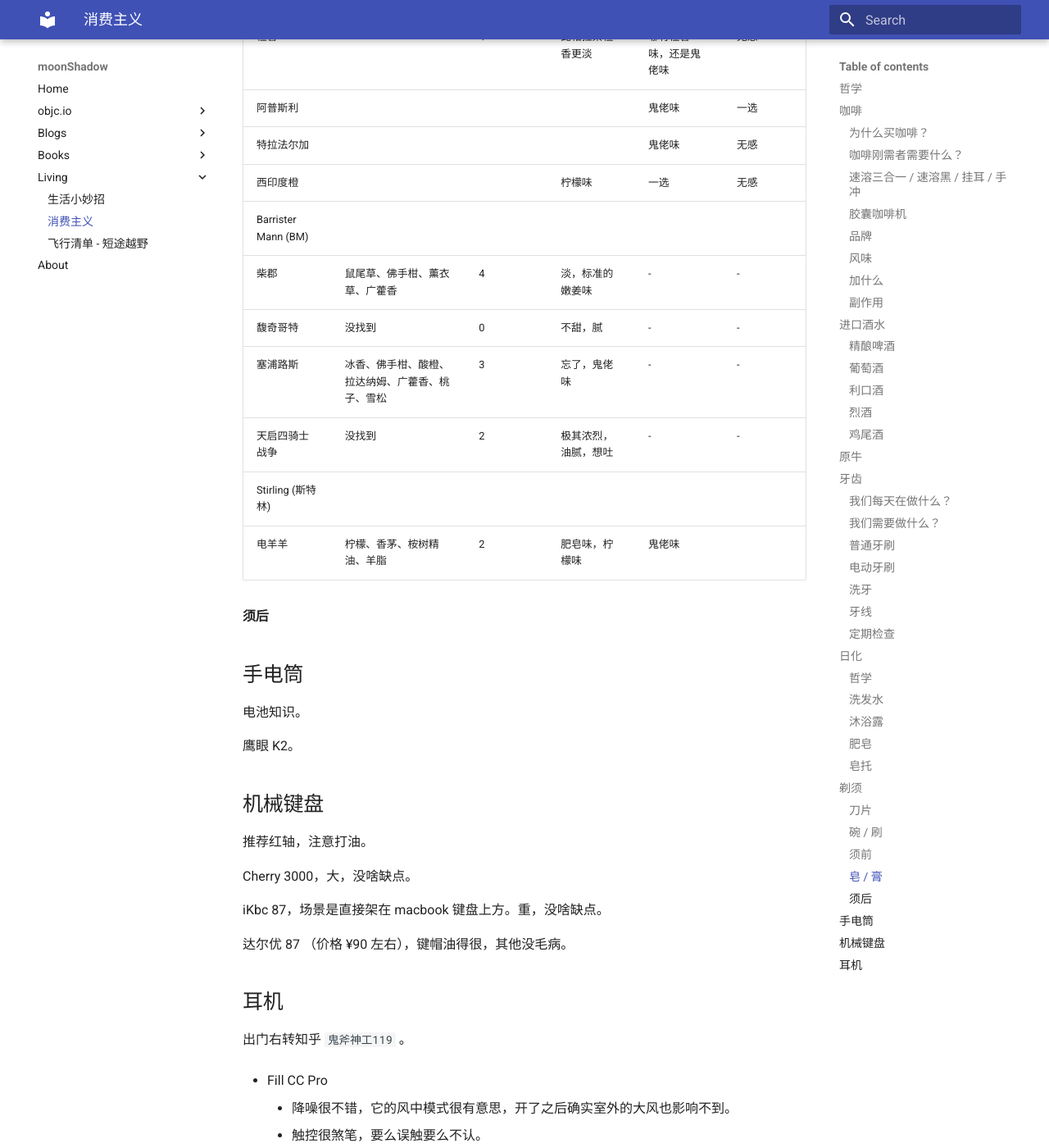
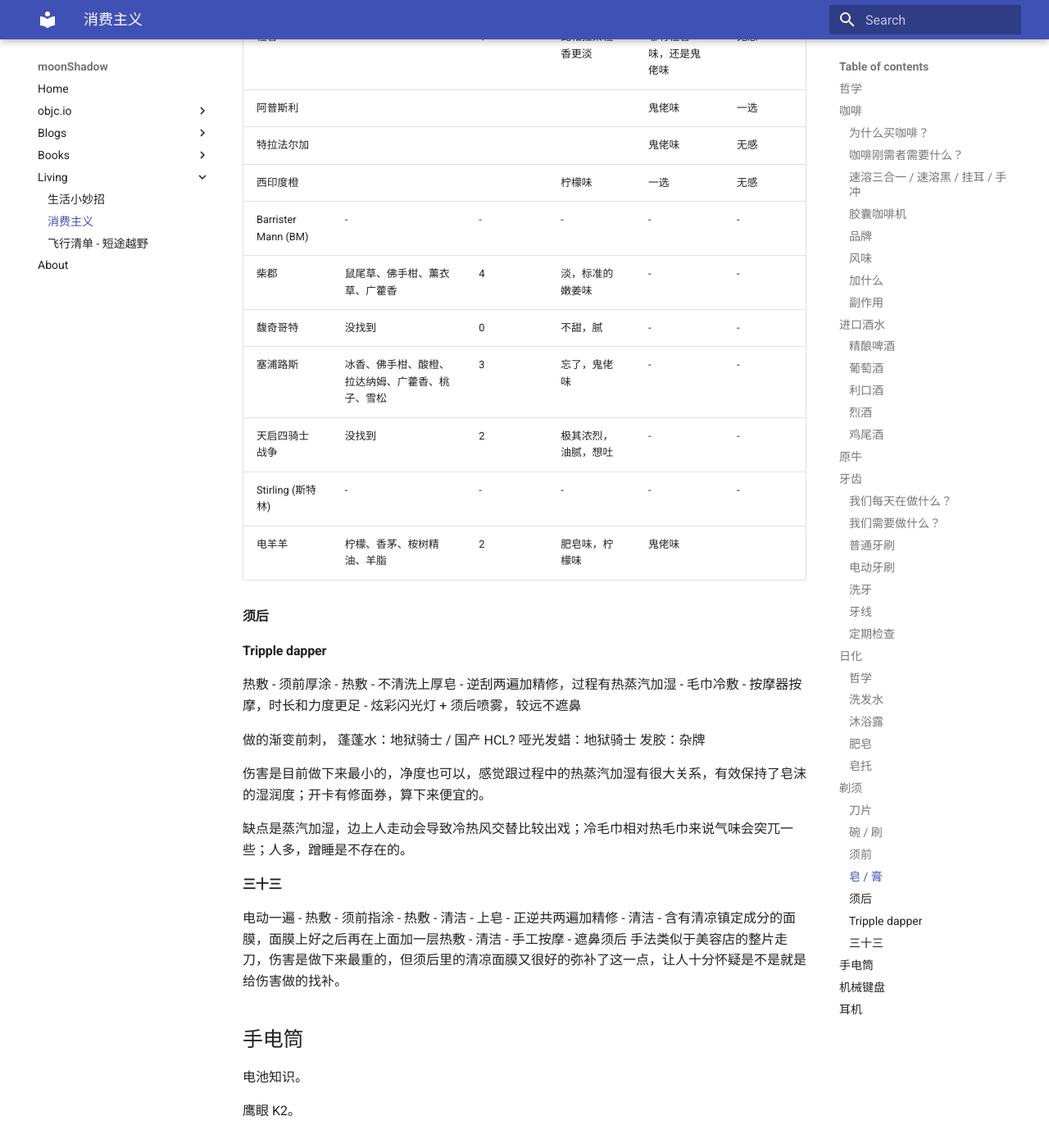
Before and after one commit to darkThanBlack/darkThanBlack.github.io, an MkDocs documentation site: the page built from docs/living/spend-money.md, in a window 1280 px wide and 1400 px high, scrolled down 11787 px. Shown: the whole window at 82% size. Built offline with MkDocs 1.6.1 and Material for MkDocs 9.7.7, drawn with Linux system fonts in a browser that asks for light colours.

Commit message:
daily sync with script

```diff
--- a/docs/living/spend-money.md
+++ b/docs/living/spend-money.md
@@ -1,8 +1,6 @@
 # 消费主义
 
 坐标杭州，干啥啥不行，花钱第一名。
-
-
 
 ## 哲学
 
@@ -353,25 +351,23 @@
 
 
 
-
-
 |                            | 官述                                                         | 主评分 | 主评                 | 横评A                  | 横评B |
 | -------------------------- | ------------------------------------------------------------ | ------ | -------------------- | ---------------------- | ----- |
-| Proraso (帕拉索)           |                                                              |        |                      |                        |       |
+| Proraso (帕拉索)           | -                                                            | -      | -                    | -                      | -     |
 | 桉树薄荷                   |                                                              |        |                      |                        |       |
 | 檀香                       |                                                              |        |                      |                        |       |
-| Truefitt & Hill (特洛菲特) |                                                              |        |                      |                        |       |
+| Truefitt & Hill (特洛菲特) | -                                                            | -      | -                    | -                      | -     |
 | 1805                       | 清新的海洋香水，前调为佛手柑、柑橘和小豆蔻，中调为薰衣草、天竺葵和快乐鼠尾草，基调为檀香、雪松和麝香 | 4      | 清淡                 | 鬼佬味                 | 无感  |
 | 檀香                       |                                                              | 4      | 比帕拉索檀香更淡     | 哪有檀香味，还是鬼佬味 | 无感  |
 | 阿普斯利                   |                                                              |        |                      | 鬼佬味                 | 一选  |
 | 特拉法尔加                 |                                                              |        |                      | 鬼佬味                 | 无感  |
 | 西印度橙                   |                                                              |        | 柠檬味               | 一选                   | 无感  |
-| Barrister Mann  (BM)       |                                                              |        |                      |                        |       |
+| Barrister Mann  (BM)       | -                                                            | -      | -                    | -                      | -     |
 | 柴郡                       | 鼠尾草、佛手柑、薰衣草、广藿香                               | 4      | 淡，标准的嫩姜味     | -                      | -     |
 | 馥奇哥特                   | 没找到                                                       | 0      | 不甜，腻             | -                      | -     |
 | 塞浦路斯                   | 冰香、佛手柑、酸橙、拉达纳姆、广藿香、桃子、雪松             | 3      | 忘了，鬼佬味         | -                      | -     |
 | 天启四骑士 战争            | 没找到                                                       | 2      | 极其浓烈，油腻，想吐 | -                      | -     |
-| Stirling (斯特林)          |                                                              |        |                      |                        |       |
+| Stirling (斯特林)          | -                                                            | -      | -                    | -                      | -     |
 | 电羊羊                     | 柠檬、香茅、桉树精油、羊脂                                   | 2      | 肥皂味，柠檬味       | 鬼佬味                 |       |
 
 
@@ -379,6 +375,25 @@
 #### 须后
 
 
+
+#### Tripple dapper
+
+热敷 - 须前厚涂 - 热敷 - 不清洗上厚皂 - 逆刮两遍加精修，过程有热蒸汽加湿 - 毛巾冷敷 - 按摩器按摩，时长和力度更足 - 炫彩闪光灯 + 须后喷雾，较远不遮鼻
+
+做的渐变前刺，
+蓬蓬水：地狱骑士 / 国产 HCL?
+哑光发蜡：地狱骑士
+发胶：杂牌
+
+伤害是目前做下来最小的，净度也可以，感觉跟过程中的热蒸汽加湿有很大关系，有效保持了皂沫的湿润度；开卡有修面券，算下来便宜的。
+
+缺点是蒸汽加湿，边上人走动会导致冷热风交替比较出戏；冷毛巾相对热毛巾来说气味会突兀一些；人多，蹭睡是不存在的。
+
+
+
+#### 三十三
+电动一遍 - 热敷 - 须前指涂 - 热敷 - 清洁 - 上皂 - 正逆共两遍加精修 - 清洁 - 含有清凉镇定成分的面膜，面膜上好之后再在上面加一层热敷 - 清洁 - 手工按摩 - 遮鼻须后
+手法类似于美容店的整片走刀，伤害是做下来最重的，但须后里的清凉面膜又很好的弥补了这一点，让人十分怀疑是不是就是给伤害做的找补。
 
 
 
```
Also changed, not shown: docs/blogs/00-checklist.md (+3 -1 lines), docs/blogs/08-api.md (+0 -2 lines), README.md (line endings or trailing spaces).
